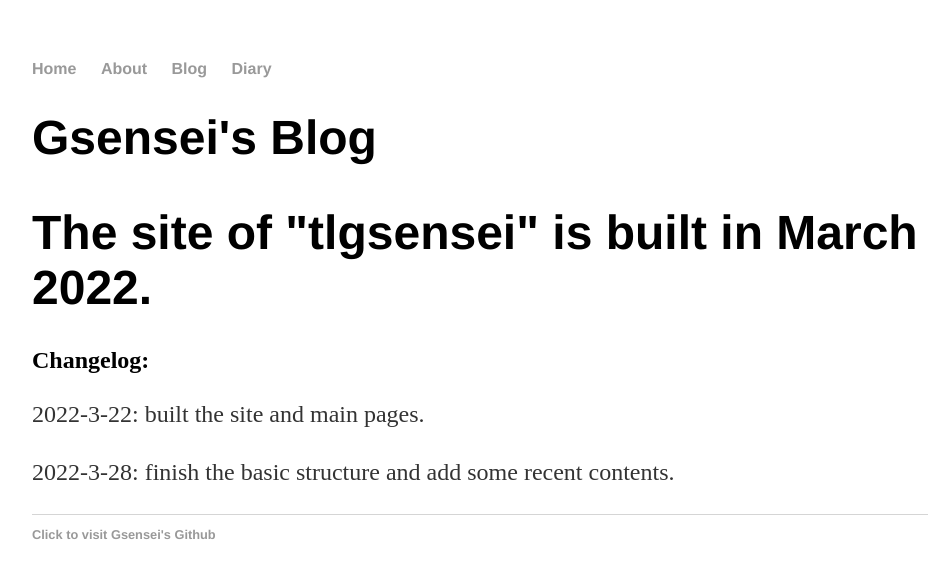
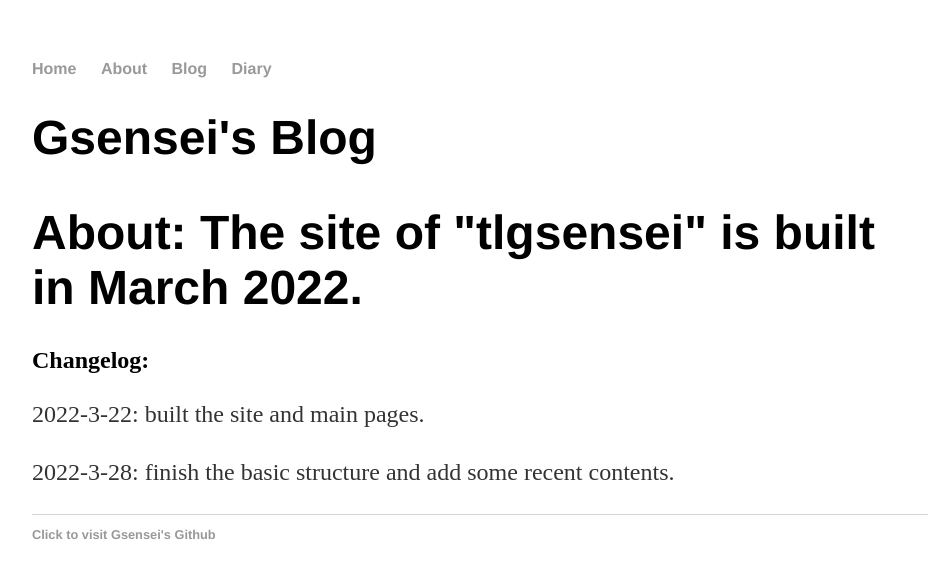
Before and after one commit to tlGsensei/tlGsensei.github.io, a Jekyll site: the page built from about/index.html, in a window 1280 px wide. Shown: the top 578 px of the page, without its empty margins (160-1106 px from the left). Built offline with Jekyll 4.4.1, drawn with Linux system fonts in a browser that asks for light colours.

Commit message:
Update index.html

```diff
--- a/about/index.html
+++ b/about/index.html
@@ -9,9 +9,9 @@
 	    <li><span>{{ post.date | date_to_string }}</span> » <a href="{{ post.url }}" title="{{ post.title }}">{{ post.title }}</a></li>
 	  {% endfor %}
 	</ul>
-<div class="blurb">
-	<h1>The site of "tlgsensei" is built in March 2022.</h1>
+<div class="about">
+	<h1>About: The site of "tlgsensei" is built in March 2022.</h1>
 	<p><h2>Changelog: </h2></p>
 	<p>2022-3-22: built the site and main pages.</p>
 	<p>2022-3-28: finish the basic structure and add some recent contents.</p>
-</div><!-- /.blurb -->
+</div>
```
